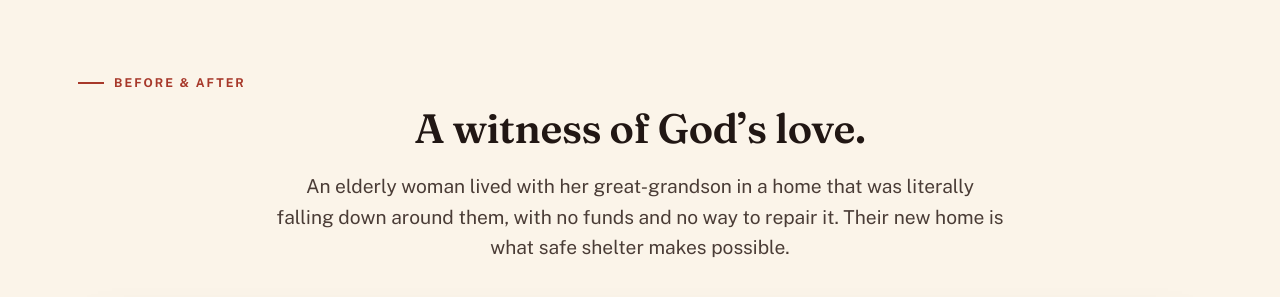
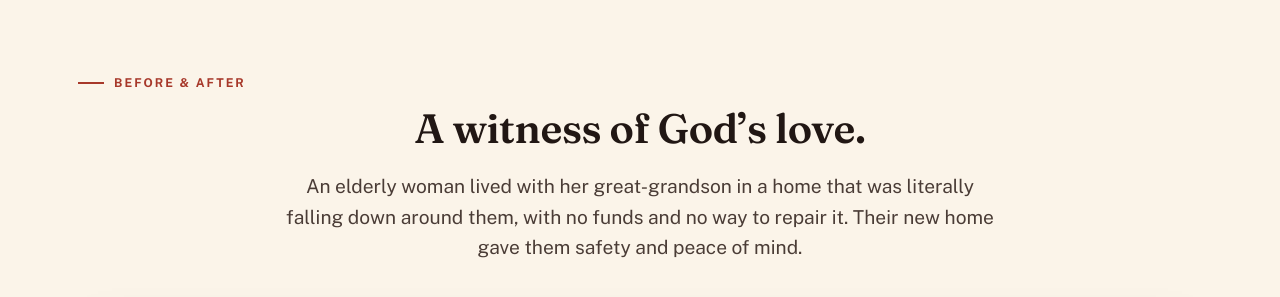
Before and after one commit to deanisaac06/Harmony-Life, a plain HTML site: page homes.html in a window 1280 px wide. Shown: the part 475-772 px from the top of the page. Drawn offline with nearby package versions, Linux system fonts and the light colour scheme.

Commit message:
Revise lede paragraph for clarity and positivity
Updated the description of the elderly woman's situation to reflect the positive impact of their new home.

```diff
--- a/homes.html
+++ b/homes.html
@@ -56,7 +56,7 @@
   <div class="wrap">
     <p class="eyebrow center">Before &amp; after</p>
     <h2 class="h-section center">A witness of God&rsquo;s love.</h2>
-    <p class="lede center" style="margin:0 auto 36px;">An elderly woman lived with her great-grandson in a home that was literally falling down around them, with no funds and no way to repair it. Their new home is what safe shelter makes possible.</p>
+    <p class="lede center" style="margin:0 auto 36px;">An elderly woman lived with her great-grandson in a home that was literally falling down around them, with no funds and no way to repair it. Their new home gave them safety and peace of mind.</p>
     <img src="images/homes-before-after.jpg" alt="Before and after: a family's original home beside their new Harmony Life home" style="border-radius:var(--radius);box-shadow:var(--shadow);width:100%;">
   </div>
 </section>
```
